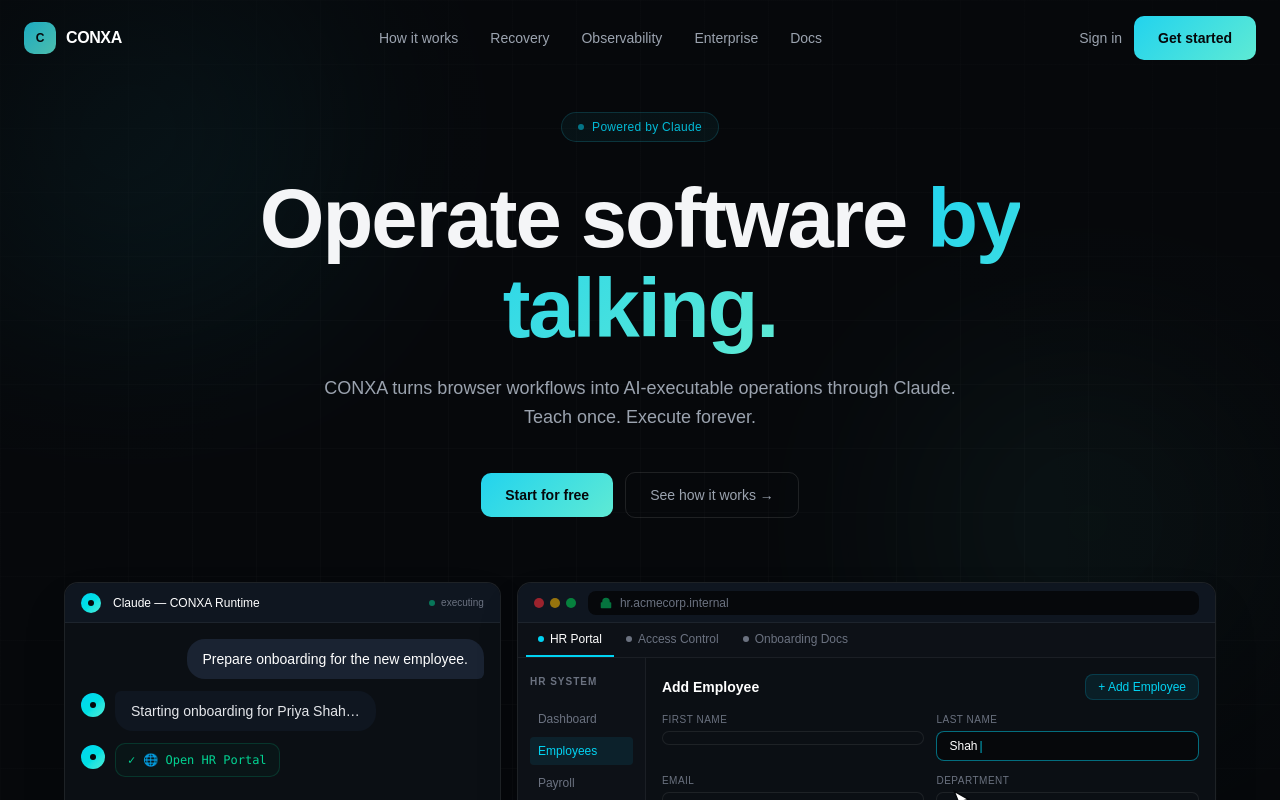
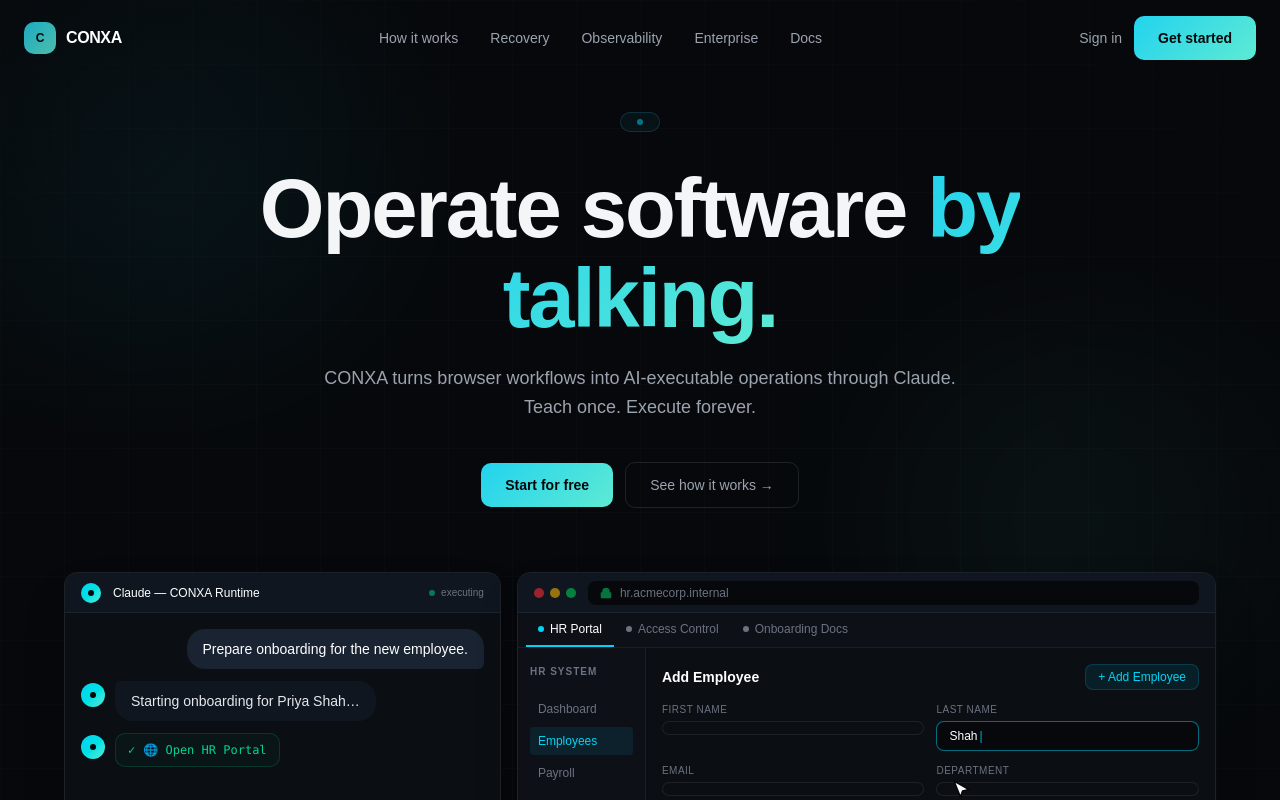
Before and after one commit to Cannonbold2412/CONXA, a Next.js app in the folder conxa-cloud/frontend/: page / in a window 1280 px wide. Shown: the top 800 px of the page. Built offline with nearby package versions, Linux system fonts and the light colour scheme.

Commit message:
chore: remove 'Powered by Claude' text from Hero component

```diff
--- a/conxa-cloud/frontend/src/components/marketing/MarketingFooter.tsx
+++ b/conxa-cloud/frontend/src/components/marketing/MarketingFooter.tsx
@@ -48,10 +48,7 @@
 
         <div className="mt-10 flex flex-col items-start justify-between gap-4 border-t border-white/6 pt-8 sm:flex-row sm:items-center">
           <p className="text-xs text-[#6b7280]">© {new Date().getFullYear()} CONXA. All rights reserved.</p>
-          <p className="text-xs text-[#6b7280]">
-            Powered by{' '}
-            <span className="text-[#9ba3af]">Claude</span>
-          </p>
+
         </div>
       </div>
     </footer>
--- a/conxa-cloud/frontend/src/components/marketing/hero/Hero.tsx
+++ b/conxa-cloud/frontend/src/components/marketing/hero/Hero.tsx
@@ -21,7 +21,6 @@
         className="mb-8 inline-flex items-center gap-2 rounded-full border border-[rgba(34,211,238,0.2)] bg-[rgba(34,211,238,0.06)] px-4 py-1.5"
       >
         <span className="h-1.5 w-1.5 animate-pulse rounded-full bg-cyan-400" />
-        <span className="text-xs font-medium tracking-wide text-cyan-400">Powered by Claude</span>
       </motion.div>
 
       {/* Headline */}
```
